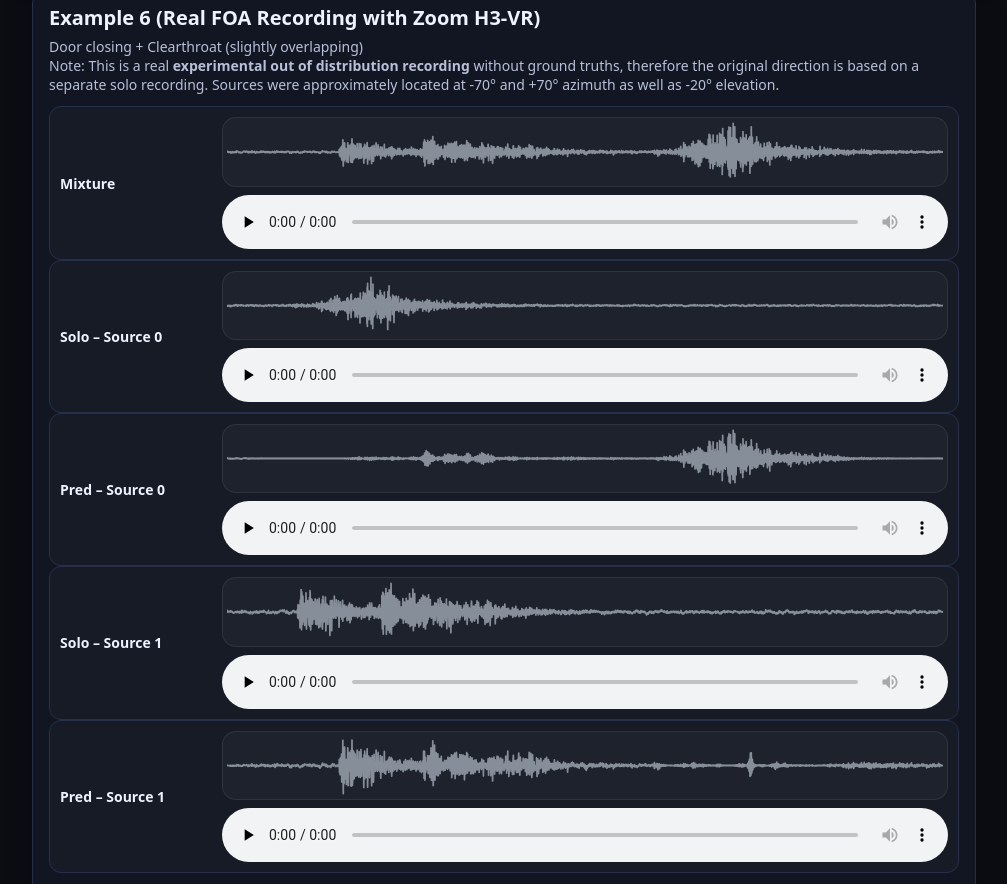
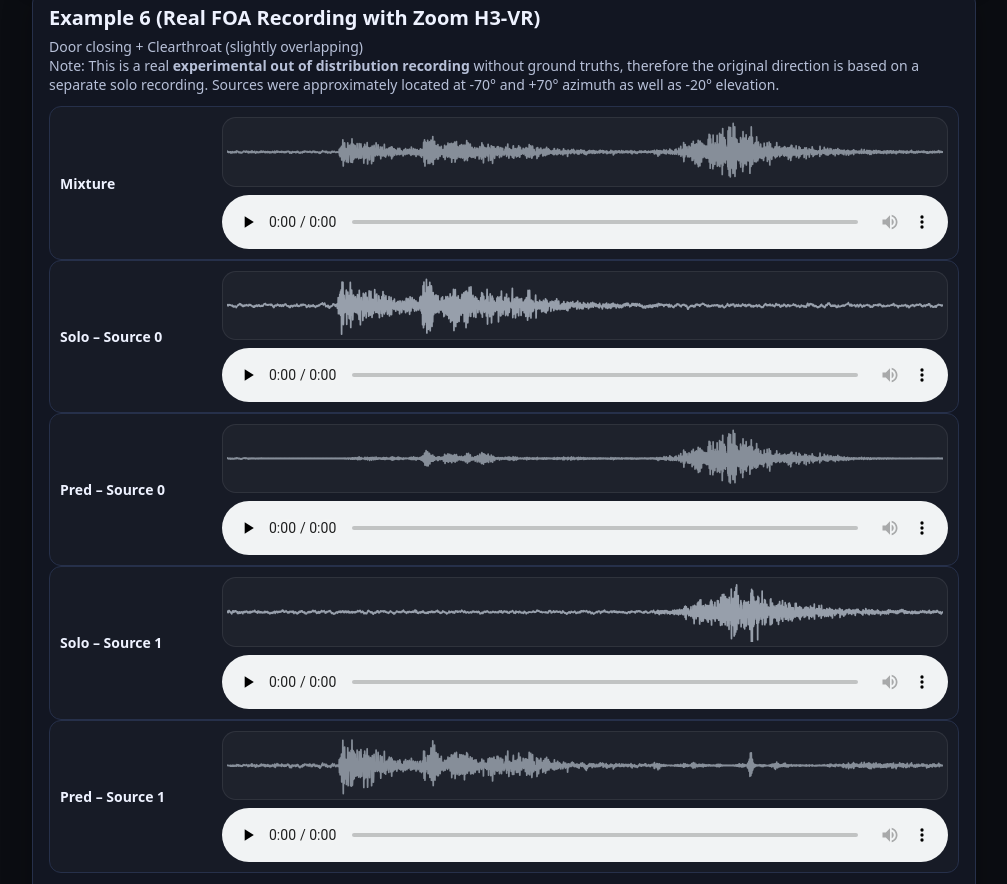
Before and after one commit to TGravel/foa-mixit-demo, a plain HTML site: page index.html in a window 1280 px wide. Shown: the part 6694-7578 px from the top of the page, without its empty margins (136-1143 px from the left). Drawn offline with Linux system fonts and the light colour scheme.

Commit message:
Update index.html

```diff
--- a/index.html
+++ b/index.html
@@ -337,7 +337,7 @@
       <div class="row">
         <div class="label">Solo – Source 0</div>
         <div class="stack">
-          <img class="mini-wave" src="ex06/plots/gt_source_0_binaural.svg" alt="Solo Source 1 waveform (Example 6)">
+          <img class="mini-wave" src="ex06/plots/shifted0.svg" alt="Solo Source 1 waveform (Example 6)">
           <audio controls preload="none" src="ex06/audio/gt_source_0_binaural.wav"></audio>
         </div>
       </div>
@@ -353,7 +353,7 @@
       <div class="row">
         <div class="label">Solo – Source 1</div>
         <div class="stack">
-          <img class="mini-wave" src="ex06/plots/gt_source_1_binaural.svg" alt="Solo Source 2 waveform (Example 6)">
+          <img class="mini-wave" src="ex06/plots/shifted1.svg" alt="Solo Source 2 waveform (Example 6)">
           <audio controls preload="none" src="ex06/audio/gt_source_1_binaural.wav"></audio>
         </div>
       </div>
@@ -396,7 +396,7 @@
       <div class="row">
         <div class="label">Solo – Source 0</div>
         <div class="stack">
-          <img class="mini-wave" src="ex07/plots/gt_source_0_binaural.svg" alt="Solo Source 1 waveform (Example 7)">
+          <img class="mini-wave" src="ex07/plots/shifted0.svg" alt="Solo Source 1 waveform (Example 7)">
           <audio controls preload="none" src="ex07/audio/gt_source_0_binaural.wav"></audio>
         </div>
       </div>
@@ -412,7 +412,7 @@
       <div class="row">
         <div class="label">Solo – Source 1</div>
         <div class="stack">
-          <img class="mini-wave" src="ex07/plots/gt_source_1_binaural.svg" alt="Solo Source 2 waveform (Example 7)">
+          <img class="mini-wave" src="ex07/plots/shifted1.svg" alt="Solo Source 2 waveform (Example 7)">
           <audio controls preload="none" src="ex07/audio/gt_source_1_binaural.wav"></audio>
         </div>
       </div>
@@ -455,7 +455,7 @@
       <div class="row">
         <div class="label">Solo – Source 0</div>
         <div class="stack">
-          <img class="mini-wave" src="ex08/plots/gt_source_0_binaural.svg" alt="Solo Source 1 waveform (Example 8)">
+          <img class="mini-wave" src="ex08/plots/shifted0.svg" alt="Solo Source 1 waveform (Example 8)">
           <audio controls preload="none" src="ex08/audio/gt_source_0_binaural.wav"></audio>
         </div>
       </div>
@@ -471,7 +471,7 @@
       <div class="row">
         <div class="label">Solo – Source 1</div>
         <div class="stack">
-          <img class="mini-wave" src="ex08/plots/gt_source_1_binaural.svg" alt="Solo Source 2 waveform (Example 8)">
+          <img class="mini-wave" src="ex08/plots/shifted1.svg" alt="Solo Source 2 waveform (Example 8)">
           <audio controls preload="none" src="ex08/audio/gt_source_1_binaural.wav"></audio>
         </div>
       </div>
```
